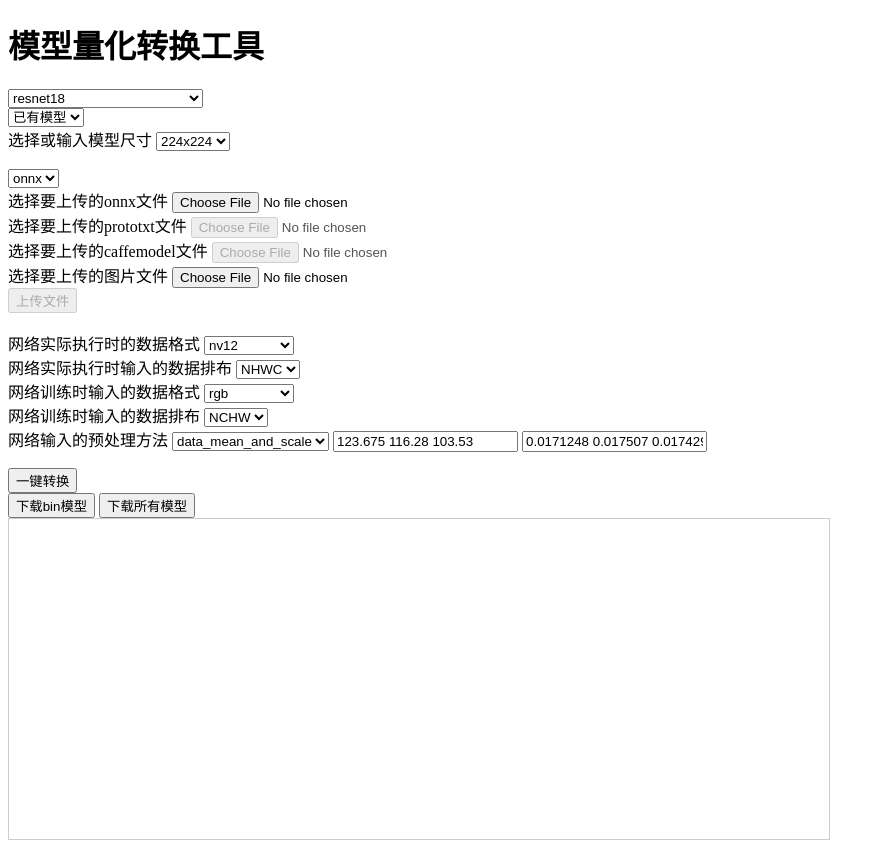
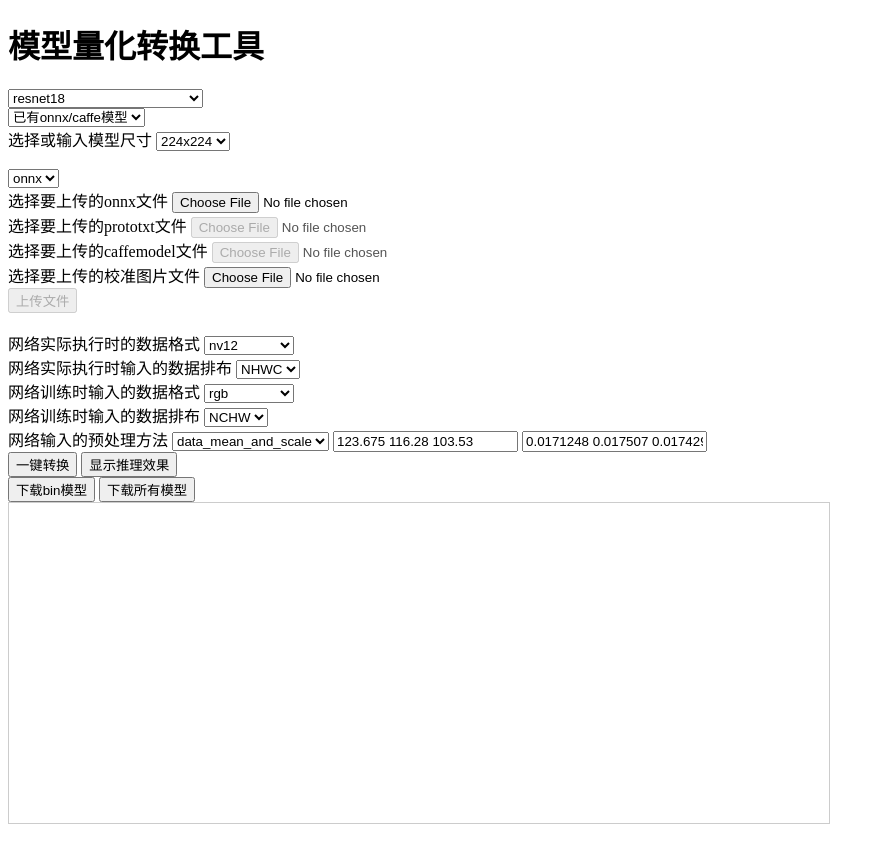
Before and after one commit to wunuo1/web_app, a Flask app: page / in a window 1280 px wide. Shown: the whole page, without its empty margins (0-885 px from the left). After the commit the page ends 824 px from the top, so only its background shows below. Run offline with Flask 3, Linux system fonts and the light colour scheme; some libraries are stand-ins or nearby versions.

Commit message:
Optimized code

```diff
--- a/app.py
+++ b/app.py
@@ -6,18 +6,17 @@ import threading
 import sys
 import glob
 import yaml
+from datetime import datetime
 
 app = Flask(__name__)
 socketio = SocketIO(app)
 app.secret_key = 'random string'
 
-onnx_file_path = ""
+onnx_file_path = "./best.onnx"
 prototxt_file_path = ""
 caffemodel_file_path = ""
 config_file_path = ""
 image_folder_path = ""
-
-#model_name用于匹配工具链对应的文件夹以及模型训练代码仓库
 model_name = "resnet18"
 model_type = "onnx"
 dimension_type = "224x224"
@@ -38,14 +37,13 @@ epochs = 4
 batch_size = 8
 
 dataset_file_path = ""
-temporary_path = "/open_explorer/web_app/temporary"
-search_path='/open_expolorer/horizon_xj3_open_explorer_v2.6.2b-py38_20230606/ddk/samples/ai_toolchain/horizon_model_convert_sample'
-preprocess_py = '/open_expolorer/horizon_xj3_open_explorer_v2.6.2b-py38_20230606/ddk/samples/ai_toolchain/horizon_model_convert_sample/data_preprocess.py'
+temporary_path = "/root/tool_chain_temporary"
+search_path='/open_explorer/horizon_xj3_open_explorer_v2.6.2b-py38_20230606/ddk/samples/ai_toolchain/horizon_model_convert_sample'
+preprocess_py = '/open_explorer/horizon_xj3_open_explorer_v2.6.2b-py38_20230606/ddk/samples/ai_toolchain/horizon_model_convert_sample/data_preprocess.py'
 
 def find_file_in_folder(model_folder_name):
     path = glob.glob(search_path + '/*/*' + model_name + '*/mapper/02_preprocess.sh')
     if len(path) != 0:
-        print(path)
         return path[0]
     else:
         return None
@@ -77,10 +75,10 @@ def parse_mean_scale(mean_value_text,scale_value_text):
             socketio.emit('output', "Please enter scale_value one or three numbers\n")
 
 def update_config_file():
-    global input_layout_train, input_type_train, input_type_rt, input_layout_rt, norm_type
     with open(f'{temporary_path}/{model_name}_config.yaml', 'r') as file:
         data = yaml.safe_load(file)
     # 修改值
+    data['model_parameters']['onnx_model'] = onnx_file_path
     data['input_parameters']['input_type_train'] = input_type_train
     if input_type_train == "nv12":
         data['input_parameters']['input_layout_train'] = ''
@@ -107,9 +105,16 @@ def update_config_file():
         data['input_parameters']['mean_value'] = ''
         data['input_parameters']['scale_value'] = ''
     # 写回YAML文件
-    with open(f'/open_explorer/web_app/temporary/{model_name}_config.yaml', 'w') as file:
+    with open(f'{temporary_path}/{model_name}_config.yaml', 'w') as file:
         yaml.dump(data, file)
     return
+
+def create_unique_folder(base_path):
+    current_time = datetime.now()
+    formatted_time = current_time.strftime("%Y-%m-%d_%H-%M-%S")
+    new_folder_path = os.path.join(base_path, formatted_time)
+    os.makedirs(new_folder_path)
+    return new_folder_path
 
 @app.route('/',methods=["POST","GET"])
 def index():
@@ -117,14 +122,15 @@ def index():
 
 @app.route('/upload',methods=["POST","GET"])
 def upload():
-    upload_message = ""
-    global model_type,config_file_path,image_folder_path,onnx_file_path,prototxt_file_path,caffemodel_file_path,dataset_file_path, has_model
+    global config_file_path, image_folder_path, onnx_file_path, prototxt_file_path,caffemodel_file_path, dataset_file_path, temporary_path
+    temporary_path = "/root/tool_chain_temporary"
+    temporary_path = create_unique_folder(temporary_path)
+
     if request.method == 'POST':
         try:
             if has_model == "true":
                 if model_type == "onnx":
                     onnx_file = request.files['onnx_file']
-
                     onnx_file_path = os.path.join(temporary_path, onnx_file.filename)
 
                     onnx_file.save(onnx_file_path)
@@ -166,12 +172,9 @@ def upload():
                         # 保存文件到文件夹
                         file.save(os.path.join(folder_path, (os.path.basename(file.filename))))
 
-
-            upload_message = "Upload successful\n"
+            socketio.emit('output', "Upload successful\n")
         except Exception as r:
-            # upload_message = "Upload false\n"
-            upload_message = str(r)
-        socketio.emit('output', upload_message)
+            socketio.emit('output', str(r))
     return render_template('index.html')
 
 def runCommandAndOutLog(command):
@@ -202,32 +205,29 @@ def runCommandAndOutLog(command):
 @app.route('/train', methods=['POST'])
 def train():
     socketio.emit('output', "start the training\n")
-    global model_name, dataset_file_path, batch_size, epochs
-    runCommandAndOutLog(f"cd /model_zoo/{model_name} && /usr/bin/python3 train.py --dataset {dataset_file_path} --batch-size {batch_size} --epochs {epochs}")
+    runCommandAndOutLog(f"cd /model_zoo/{model_name} && /usr/bin/python3 train.py --dataset {dataset_file_path} --batch-size {batch_size} --epochs {epochs} --outdir {temporary_path}")
     socketio.emit('output', "train completed\n")
     return '', 200
 
 @app.route('/export', methods=['POST'])
 def export():
-    global model_name
-    runCommandAndOutLog(f"cd /model_zoo/{model_name} && /usr/bin/python3 export.py")
+    runCommandAndOutLog(f"cd /model_zoo/{model_name} && /usr/bin/python3 export.py --indir {temporary_path} --outdir {temporary_path}")
     socketio.emit('output', "export completed\n")
     return '', 200
 
 @app.route('/convert', methods=['POST'])
 def convert():
-    global onnx_file_path, prototxt_file_path, caffemodel_file_path, image_folder_path, model_name,  width, height, temporary_path,  model_type
     # find_file_in_folder(model_folder_name = model_name)
     if (onnx_file_path != "" or (prototxt_file_path != "" and caffemodel_file_path != "")) and image_folder_path != "":
         #有模型
         #check
-        runCommandAndOutLog(f"hb_mapper checker --model-type onnx --model {onnx_file_path} --march bernoulli2")
+        runCommandAndOutLog(f"cd {temporary_path} && hb_mapper checker --model-type onnx --model {onnx_file_path} --march bernoulli2")
         socketio.emit('output', "模型检查完成\n")
 
         #preprocess
         model_path = os.path.dirname(find_file_in_folder(model_folder_name = model_name))
         # runCommandAndOutLog(f"cd {model_path} && /usr/bin/python3 {preprocess_py} --dst_dir {temporary_path}/calibration_data --pic_ext .rgb --read_mode opencv --saved_data_type float32 --src_dir {image_folder_path} ")
-        runCommandAndOutLog(f"/usr/bin/python3 /open_explorer/web_app/data/generate_calibration_data.py  --dataset {image_folder_path} --model {model_name} --width {width} --height {height} --format rgb ")
+        runCommandAndOutLog(f"/usr/bin/python3 /web_app/data/generate_calibration_data.py  --dataset {image_folder_path} --model {model_name} --width {width} --height {height} --format rgb --outdir {temporary_path}/calibration_data")
         socketio.emit('output', "校准数据准备完成\n")
 
         # build
@@ -239,11 +239,11 @@ def convert():
     else:
         #没有模型，训练的
         #check
-        runCommandAndOutLog(f"hb_mapper checker --model-type onnx --model {temporary_path}/best.onnx --march bernoulli2")
+        runCommandAndOutLog(f"cd {temporary_path} && hb_mapper checker --model-type onnx --model {temporary_path}/best.onnx --march bernoulli2")
         socketio.emit('output', "模型检查完成\n")
 
         #preprocess
-        runCommandAndOutLog(f"/usr/bin/python3 /open_explorer/web_app/data/generate_calibration_data.py  --dataset {dataset_file_path} --model {model_name} --width {width} --height {height} --format rgb ")
+        runCommandAndOutLog(f"/usr/bin/python3 /web_app/data/generate_calibration_data.py  --dataset {dataset_file_path} --model {model_name} --width {width} --height {height} --format rgb --outdir {temporary_path}/calibration_data")
         socketio.emit('output', "校准数据准备完成\n")
 
         # build
@@ -257,15 +257,14 @@ def convert():
 
 @app.route('/download_all_model')
 def download_all_model():
-    socketio.emit('output', "Packaging all models\n")
     os.system(f"cd {temporary_path} && tar zcvf model_output.tar.gz model_output")
-    return send_from_directory(r"/open_explorer/web_app/temporary","model_output.tar.gz", as_attachment=True)
+    return send_from_directory(temporary_path,"model_output.tar.gz", as_attachment=True)
 
 @app.route('/download_bin_model')
 def download_bin_model():
-    for filename in os.listdir('/open_explorer/web_app/temporary/model_output'):
+    for filename in os.listdir(f'{temporary_path}/model_output'):
         if filename.endswith(".bin"):
-            return send_from_directory(r"/open_explorer/web_app/temporary/model_output",filename, as_attachment=True)
+            return send_from_directory(f"{temporary_path}/model_output",filename, as_attachment=True)
 
 @app.route('/update_parameter', methods=['POST'])
 def update_parameter():
--- a/data/generate_calibration_data.py
+++ b/data/generate_calibration_data.py
@@ -30,7 +30,7 @@ def calibration_transforms(args):
 def get_args() -> argparse.Namespace:
     parser = argparse.ArgumentParser(description='Generate calibration dataset for conversion')
     parser.add_argument('--dataset', type=str, required=True, help='Root directory of dataset')
-    parser.add_argument('--outdir', type=str, default='/open_explorer/web_app/temporary/calibration_data/', help='Output directory')
+    parser.add_argument('--outdir', type=str, default='/root/tool_chain_temporary/calibration_data', help='Output directory')
     parser.add_argument('--model', type=str, required=True, help='Model type')
     parser.add_argument('--width', type=int, default=224, help='Image width')
     parser.add_argument('--height', type=int, default=224, help='Image height')
--- a/templates/index.html
+++ b/templates/index.html
@@ -19,7 +19,7 @@
 </head>
 <body>
 	<h1>模型量化转换工具</h1>
-	<select id="model_name" name="model_name" onchange="updateParameter();updateConfig()">
+	<select id="model_name" name="model_name" onchange="updateParameter();updateDefaultConfig()">
 		<option value="resnet18">resnet18</option>
 		<option value="01_mobilenet">mobilenetv1</option>
 		<option value="04_mobilenet_onnx">mobilenetv2</option>
@@ -42,8 +42,8 @@
 	</select>
 	<br>
 	<select id="has_model" name="has_model" onchange="trainStateChange();updateParameter();converConfigStateChange()">
-		<option value="true">已有模型</option>
-		<option value="false">没有模型</option>
+		<option value="true">已有onnx/caffe模型</option>
+		<option value="false">没有onnx/caffe模型</option>
 	</select>
 	<!-- <br>
 	<select id="has_dataset" name="has_dataset" onchange = "updateParameter()">
@@ -106,7 +106,7 @@
 			<!-- <label for="profile_pic">选择要上传的配置文件</label>
 			<input type="file" id="config_file" name="config_file" accept=".yaml" onchange ="updateButtonState()"/>
 			<br> -->
-			<label for="profile_pic">选择要上传的图片文件</label>
+			<label for="profile_pic">选择要上传的校准图片文件</label>
 			<input type="file" id="image_file" name="image_file" webkitdirectory onchange ="updateButtonState()"/>
 			<br>
 			<input type="button" id = "upload_button" value="上传文件" onclick="uploadFile()" onchange="updateButtonState()" disabled>
@@ -155,6 +155,17 @@
 	</select>
 	<input type="text" id="mean_value" placeholder="减去的均值" value="123.675 116.28 103.53" onchange="updateParameter()">
 	<input type="text" id="scale_value" placeholder="缩放的比例" value="0.0171248 0.017507 0.0174292" onchange="updateParameter()">
+	<br>
+	<button onclick="performTask('/convert')">一键转换</button>
+	<button onclick="displayImage()">显示推理效果</button>
+	<br>
+	<button onclick="downloadBinModel()">下载bin模型</button>
+	<button onclick="downloadAllModel()">下载所有模型</button>
+
+    <div id="outputContainer">
+        <pre id="output"></pre>
+    </div>
+
 
 	<script>
 		function uploadFile() {
@@ -209,7 +220,7 @@
 	</script>
 
 	<script>
-		function updateConfig(){
+		function updateDefaultConfig(){
 			var model_name = document.getElementById('model_name').value
 
 			if(model_name == 'resnet18'){
@@ -266,12 +277,6 @@
          {% endif %}
     {% endwith %}
 	<p>{{ check_log }}</p>
-
-
-	<button onclick="performTask('/convert')">一键转换</button>
-
-
-    <div id="result-container"></div>
 
 	<script>
         function updateDatasetButtonState() {
@@ -394,10 +399,6 @@
                 method: 'POST',
             })
             .then(response => response.json())
-            .then(data => {
-                // 将结果显示在页面上
-                document.getElementById('result-container').innerText = data.result;
-            })
             .catch(error => console.error('Error:', error));
         }
     </script>
@@ -418,8 +419,6 @@
 			// uploadButton.disabled = !model_file_input.files.length
         }
     </script>
-	<button onclick="downloadBinModel()">下载bin模型</button>
-	<button onclick="downloadAllModel()">下载所有模型</button>
 
     <script>
         function downloadBinModel() {
@@ -437,15 +436,9 @@
 		function redirectToAnotherPage() {
 			// 在这里设置跳转的目标页面的 URL
 			window.open("http://localhost:8080", '_blank');
-			// var targetPageUrl = "http://localhost:8080";
-
-			// // 使用 JavaScript 跳转到目标页面
-			// window.location.href = targetPageUrl;
 		}
 	</script>
-    <div id="outputContainer">
-        <pre id="output"></pre>
-    </div>
+
     <script src="https://cdnjs.cloudflare.com/ajax/libs/socket.io/4.1.2/socket.io.js"></script>
     <script>
         var socket = io.connect('http://' + document.domain + ':' + location.port);
```
